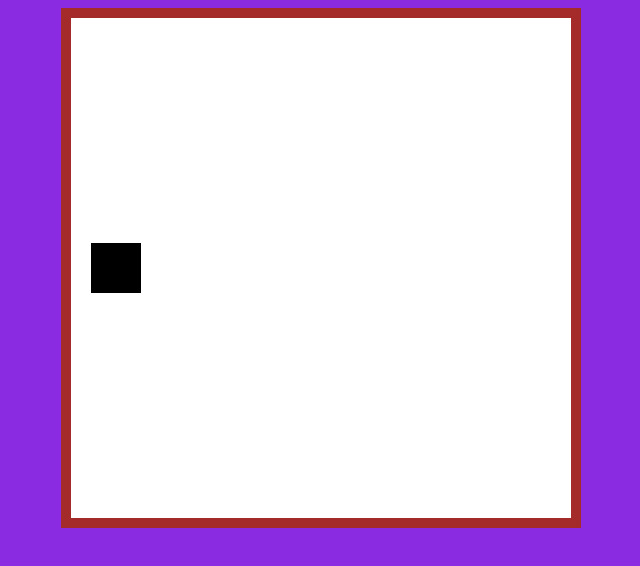
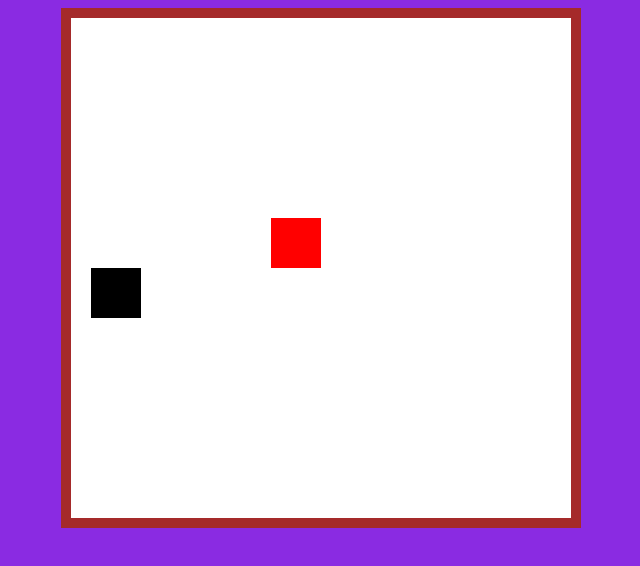
Before and after one commit to Tostisto/Snake, a plain HTML site: page index.html in a window 1280 px wide. Shown: the whole page, without its empty margins (319-959 px from the left). Drawn offline with Linux system fonts and the light colour scheme.

Commit message:
Add food

```diff
--- a/index.html
+++ b/index.html
@@ -34,10 +34,16 @@
         const snake_size = 50;
         const snake_speed = 50;
         let snake_x = 20;
-        let snake_y = canvas.height / 2 - snake_size / 2;
+        let snake_y = canvas.height / 2;
 
         let velocity_x = 0;
         let velocity_y = 0;
+
+        let food_x = 200;
+        let food_y = 200;
+
+        const block_cout_x = canvas.width / snake_size;
+        const block_cout_y = canvas.height / snake_size;
 
 
         function gameLoop()
@@ -47,6 +53,9 @@
 
             ctx.fillStyle = "black";
             ctx.fillRect(snake_x, snake_y, snake_size, snake_size);
+
+            ctx.fillStyle = "red";
+            ctx.fillRect(food_x, food_y, 50, 50);
 
             if (snake_x > canvas.width)
             {
@@ -63,6 +72,13 @@
             if (snake_y < 0)
             {
                 snake_y = canvas.height;
+            }
+
+            // random food
+            if (snake_x == food_x && snake_y == food_y)
+            {
+               food_x = Math.floor(Math.random() * block_cout_x) * snake_size;
+               food_y = Math.floor(Math.random() * block_cout_y) * snake_size;
             }
 
             snake_x += snake_speed * velocity_x
```
